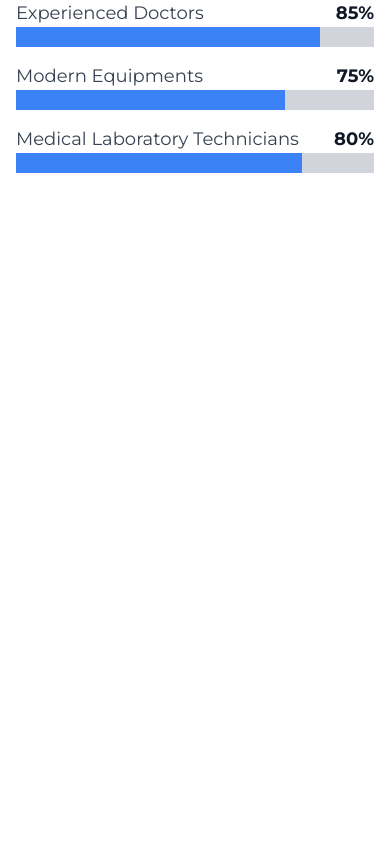
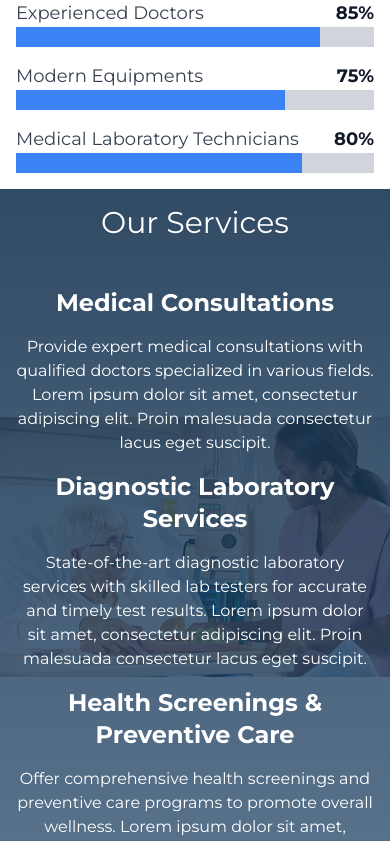
Before and after one commit to davidabuu/hosiptalWebApp, a Next.js app: page / in a window 390 px wide. Shown: the part 1156-1997 px from the top of the page. Before the commit the page ends 1345 px from the top, so only its background shows below. Built offline with nearby package versions, Linux system fonts and the light colour scheme.

Commit message:
Responsiveness

```diff
--- a/src/app/components/Navbar.tsx
+++ b/src/app/components/Navbar.tsx
@@ -12,7 +12,7 @@ const Navbar = () => {
   return (
     <div className="fixed top-0 left-0 right-0 bg-white border-b-2 border-gray-400 p-4 z-50">
       <div className="flex items-center justify-between">
-        <h1 className="font-bold text-blue-500 text-3xl">Med Sync Solutions</h1>
+        <h1 className="font-bold text-blue-500 text-2xl md:text-3xl">Med Sync Solutions</h1>
         {/* Hamburger Menu Icon */}
         <div className="md:hidden">
           <MenuOutlined className="text-blue-500 cursor-pointer" onClick={showNav} />
--- /dev/null
+++ b/src/app/components/Service.tsx
@@ -0,0 +1,46 @@
+import React from "react";
+import Image from "next/image";
+
+interface ServiceProps {
+  title: string;
+  description: string;
+}
+
+const ServiceSection: React.FC<ServiceProps> = ({ title, description }) => {
+  return (
+    <div className="container mx-auto px-4">
+      <div className="flex services flex-col justify-center items-center">
+        <h2 className="text-2xl text-center sm:text-3xl md:text-3xl font-bold mt-4">{title}</h2>
+        <p className="text-base sm:text-lg md:text-xl text-center mt-4">{description}</p>
+      </div>
+    </div>
+  );
+};
+
+const Services: React.FC = () => {
+  return (
+    <div className="img2-bg text-white">
+      <div className="bg-[#1e4165b9] h-full">
+        <h2 className="text-center pt-4 text-3xl sm:text-4xl md:text-5xl">Our Services</h2>
+        <div className="h-full flex flex-col sm:flex-row justify-center items-center">
+          <ServiceSection
+            title="Medical Consultations"
+            description="Provide expert medical consultations with qualified doctors specialized in various fields. Lorem ipsum dolor sit amet, consectetur adipiscing elit. Proin malesuada consectetur lacus eget suscipit."
+          />
+
+          <ServiceSection
+            title="Diagnostic Laboratory Services"
+            description="State-of-the-art diagnostic laboratory services with skilled lab testers for accurate and timely test results. Lorem ipsum dolor sit amet, consectetur adipiscing elit. Proin malesuada consectetur lacus eget suscipit."
+          />
+
+          <ServiceSection
+            title="Health Screenings & Preventive Care"
+            description="Offer comprehensive health screenings and preventive care programs to promote overall wellness. Lorem ipsum dolor sit amet, consectetur adipiscing elit. Proin malesuada consectetur lacus eget suscipit."
+          />
+        </div>
+      </div>
+    </div>
+  );
+};
+
+export default Services;
--- a/src/app/globals.css
+++ b/src/app/globals.css
@@ -29,11 +29,29 @@ ul li {
 .text-shadow {
   text-shadow: 2px 2px 4px rgba(0, 0, 0, 0.1);
 }
-
+.img2-bg {
+  background: linear-gradient(0deg, transparent, rgba(0, 0, 0, 0.6)),
+    url("/pic5.jpg");
+  object-fit: contain;
+  background-repeat: no-repeat;
+  background-attachment: fixed;
+  background-size: contain;
+  overflow: hidden;
+  background-position: center;
+  width: 100%;
+  height: 60vh;
+}
 @media (max-width: 800px) {
   .img-bg {
     background-size: cover;
     height: 70vh;
+
+  }
+  .img2-bg{
+    height: 100vh;
+  }
+  .services{
+    transform: translateY(-20px);
   }
   .intro-div {
     transform: translateY(-100px) !important;
@@ -44,3 +62,12 @@ ul li {
     transform: translateY(-20px) !important;
   }
 }
+
+@media(max-width:500px){
+  .img2-bg{
+    height: 85vh;
+  }
+  .services{
+    transform: translateY(-20px);
+  }
+}
--- a/src/app/page.tsx
+++ b/src/app/page.tsx
@@ -7,6 +7,7 @@ import "aos/dist/aos.css"; // Import the AOS CSS file
 import AOS from "aos"; // Import the AOS libra
 import Intro from "./components/Intro";
 import About from "./components/About";
+import Services from "./components/Service";
 const LandingPage = () => {
   useEffect(() => {
     AOS.init();
@@ -20,6 +21,7 @@ const LandingPage = () => {
       <div>
         <About />
       </div>
+      <Services/>
     </div>
   );
 };
```
Also changed, not shown: public/pic5.jpg (added).
